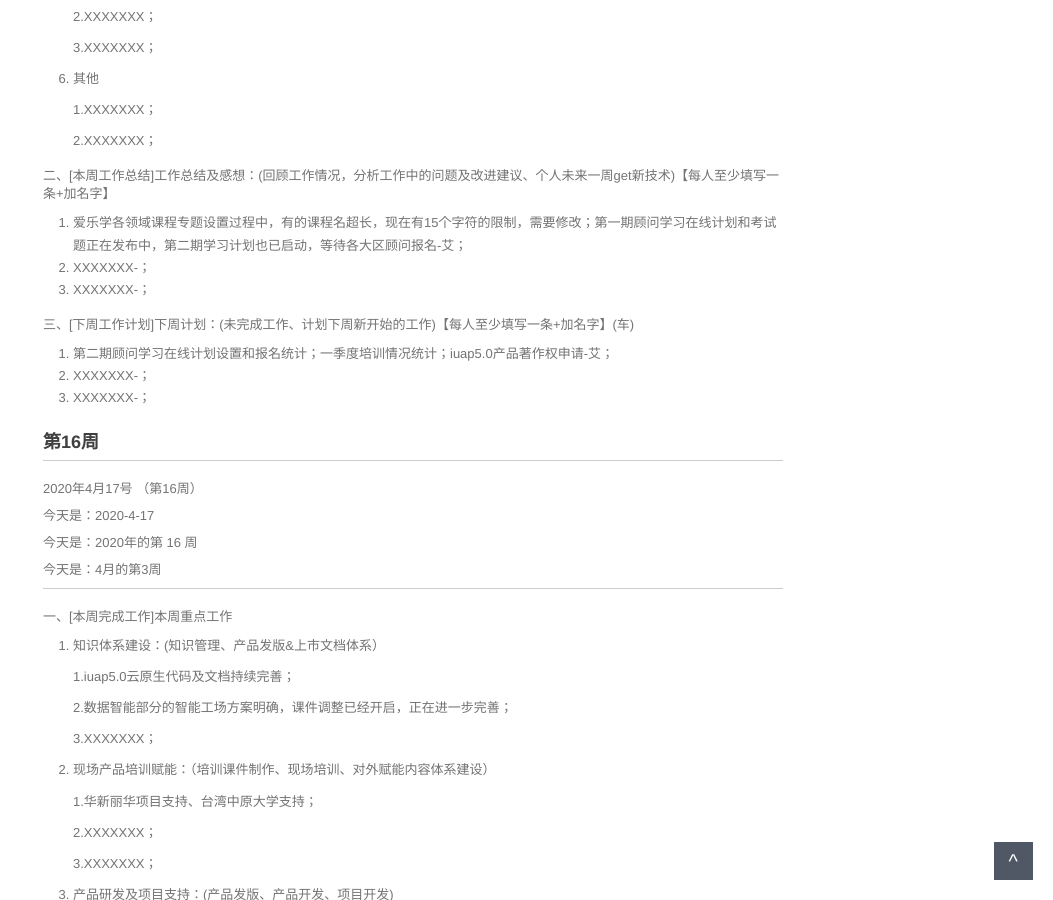
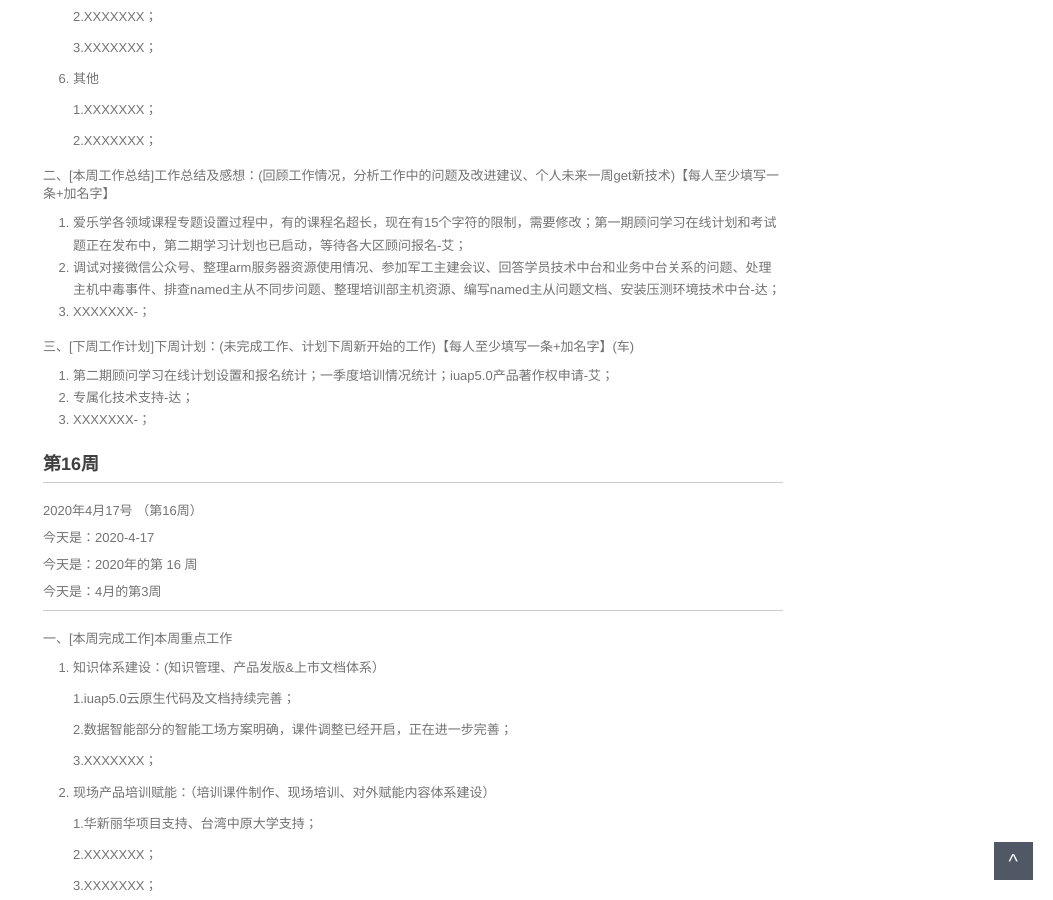
Before and after one commit to walllFlower/blog, a Jekyll site: the page built from 2020-02-28-day_report.md, in a window 1280 px wide and 900 px high, scrolled down 1152 px. Shown: the whole window, without its empty margins (227-1280 px from the left). Built offline with Jekyll 4.4.1, drawn with Linux system fonts in a browser that asks for light colours; comment, search, counter and statistics services are not loaded.

Commit message:
李寅达

```diff
--- a/2020-02-28-day_report.md
+++ b/2020-02-28-day_report.md
@@ -78,13 +78,13 @@ categories: 技术运营工作周报
 二、[本周工作总结]工作总结及感想：(回顾工作情况，分析工作中的问题及改进建议、个人未来一周get新技术)【每人至少填写一条+加名字】
 
 1. 爱乐学各领域课程专题设置过程中，有的课程名超长，现在有15个字符的限制，需要修改；第一期顾问学习在线计划和考试题正在发布中，第二期学习计划也已启动，等待各大区顾问报名-艾；
-2. XXXXXXX-；
+2. 调试对接微信公众号、整理arm服务器资源使用情况、参加军工主建会议、回答学员技术中台和业务中台关系的问题、处理主机中毒事件、排查named主从不同步问题、整理培训部主机资源、编写named主从问题文档、安装压测环境技术中台-达；
 3. XXXXXXX-；
 
 三、[下周工作计划]下周计划：(未完成工作、计划下周新开始的工作)【每人至少填写一条+加名字】(车)
 
 1. 第二期顾问学习在线计划设置和报名统计；一季度培训情况统计；iuap5.0产品著作权申请-艾；
-2. XXXXXXX-；
+2. 专属化技术支持-达；
 3. XXXXXXX-；
 
 
```
